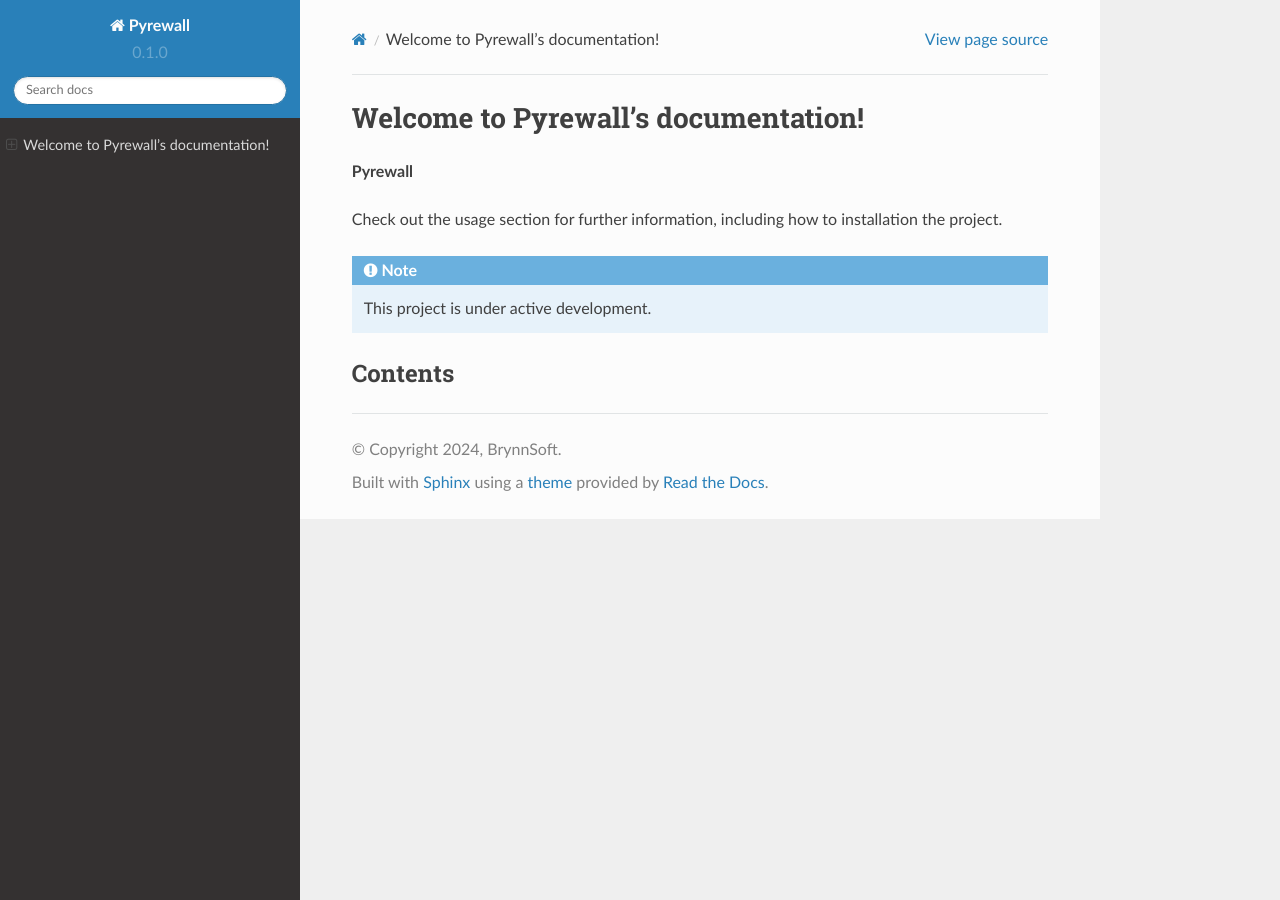
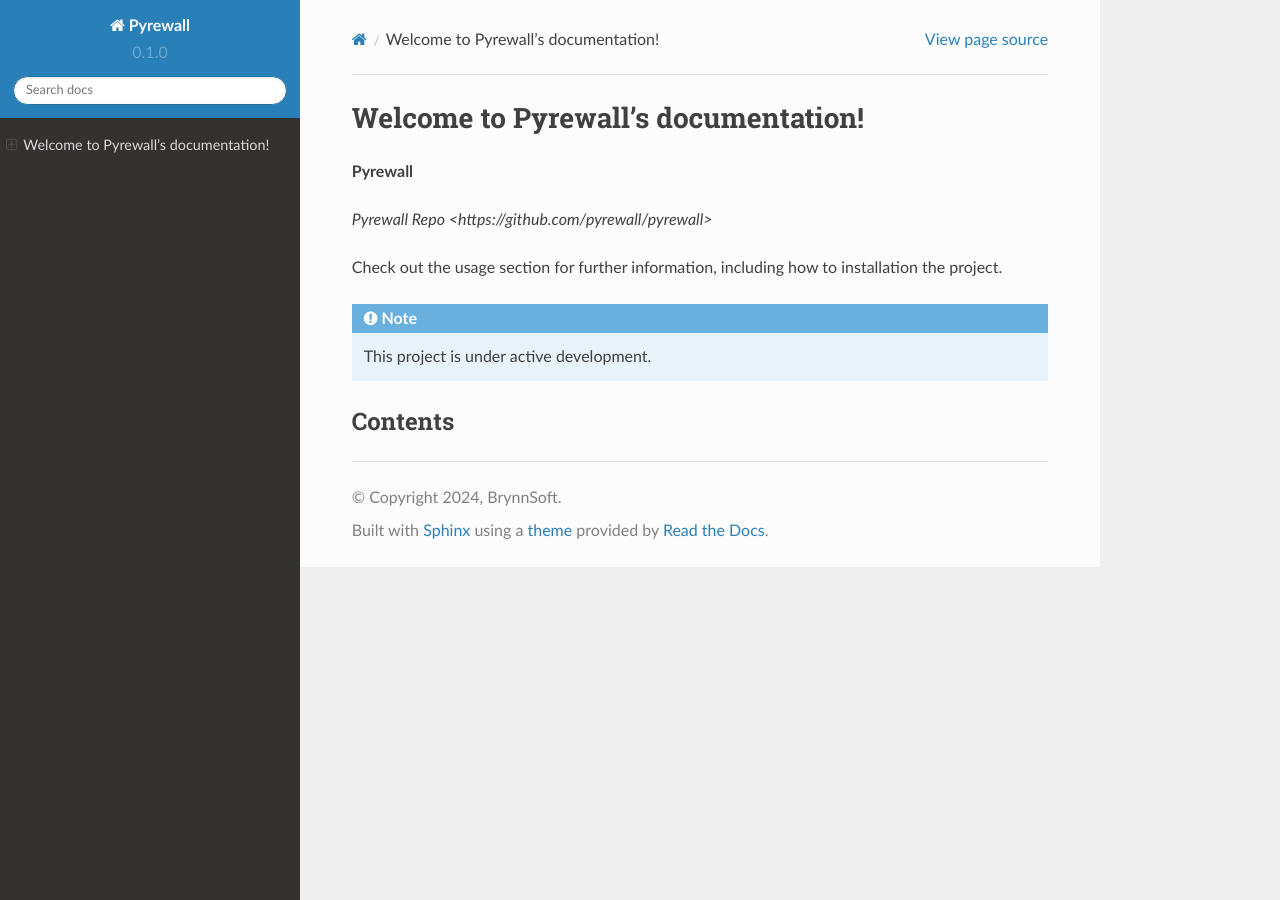
Before and after one commit to pyrewall/pyrewall, a Sphinx documentation site: the page built from docs/source/index.rst, in a window 1280 px wide. Built offline with Sphinx 7.4.7 and the Read the Docs theme 2.0.0, drawn with Linux system fonts in a browser that asks for light colours; pages that are not in the unit, such as notebooks, are missing from menus.

Commit message:
update docs

```diff
--- a/docs/source/index.rst
+++ b/docs/source/index.rst
@@ -2,6 +2,8 @@ Welcome to Pyrewall's documentation!
 ===================================
 
 **Pyrewall**
+
+`Pyrewall Repo <https://github.com/pyrewall/pyrewall>`
 
 Check out the :doc:`usage` section for further information, including
 how to :ref:`installation` the project.
```
